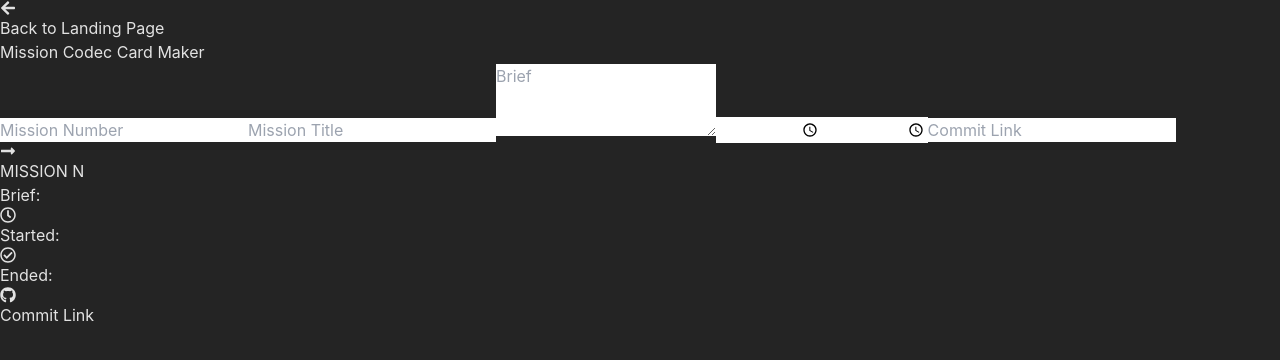
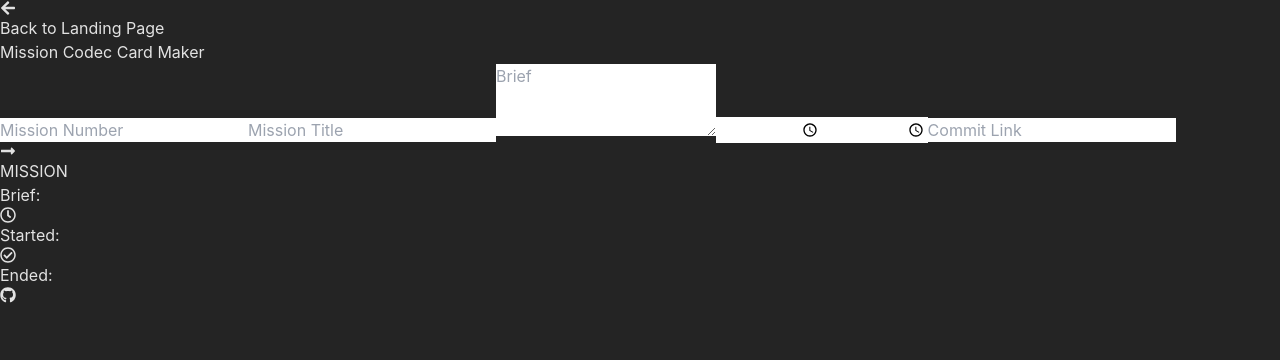
Before and after one commit to whoElseButUmar/u-tiliverse, a React (Vite) app: page / in a window 1280 px wide. Both pictures are taken after a click on the element 640 px from the left and 1384 px from the top of the page. Shown: the top 360 px of the page. Built offline with nearby package versions, Linux system fonts and the light colour scheme.

Commit message:
break link wirds

```diff
--- a/src/apps/MissionCodec/components/MissionCard.tsx
+++ b/src/apps/MissionCodec/components/MissionCard.tsx
@@ -21,11 +21,11 @@ export const MissionCard: React.FC<MissionCardProps> = ({
   endTime,
   commitLink,
 }) => (
-  <div className="w-96 min-h-96 h-auto bg-slate-800 border-4 gap-6 p-6 flex flex-col justify-between border-green-500 rounded-xl shadow-xl overflow-hidden">
+  <div className="w-96 min-h-96 h-auto bg-slate-800 border-4 gap-6 p-6 flex flex-col justify-between border-green-500 rounded-xl shadow-xl ">
     <div className=" h-full flex flex-col gap-6 ">
-      <div className="flex flex-col gap-3">
-        <h3 className="text-3xl font-bold text-green-500 ">
-          MISSION N {missionNumber}
+      <div className="flex flex-col gap-3 tracking-widest">
+        <h3 className="text-3xl font-bold text-green-500">
+          MISSION {missionNumber}
         </h3>
         <p className="text-xl text-white">{missionTitle}</p>
       </div>
@@ -44,15 +44,15 @@ export const MissionCard: React.FC<MissionCardProps> = ({
         <FaRegCheckCircle className="w-5 h-5 text-green-500 " />
         <span className="text-white">Ended: {endTime}</span>
       </div>
-      <div className="flex items-center gap-3">
-        <FaGithub className="w-5 h-5 text-green-500 " />
+      <div className="flex items-start gap-3 w-full">
+        <FaGithub className="w-5 h-5 text-green-500 flex-shrink-0 mt-1" />
         <a
           href={commitLink}
-          className="text-blue-400 underline truncate"
+          className="text-blue-400 underline break-all"
           target="_blank"
           rel="noopener noreferrer"
         >
-          Commit Link
+          {commitLink}
         </a>
       </div>
     </div>
```
